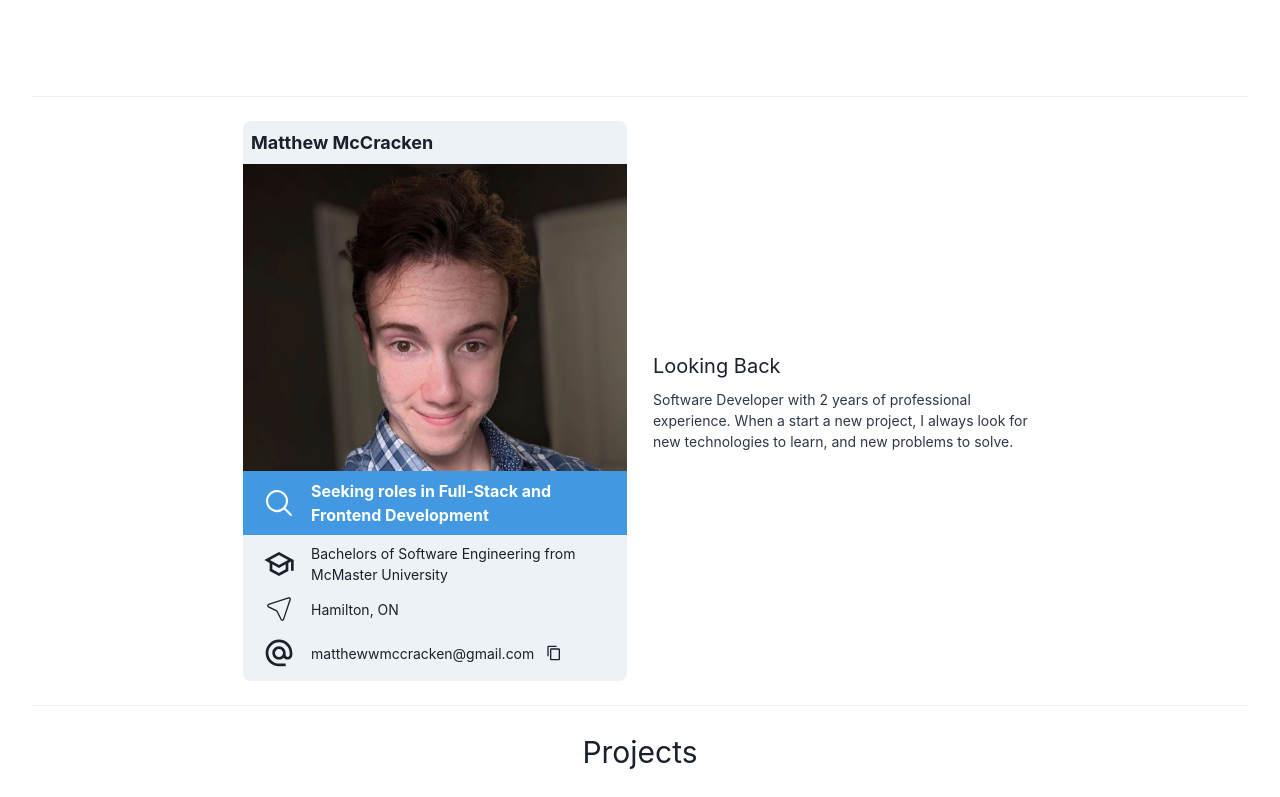
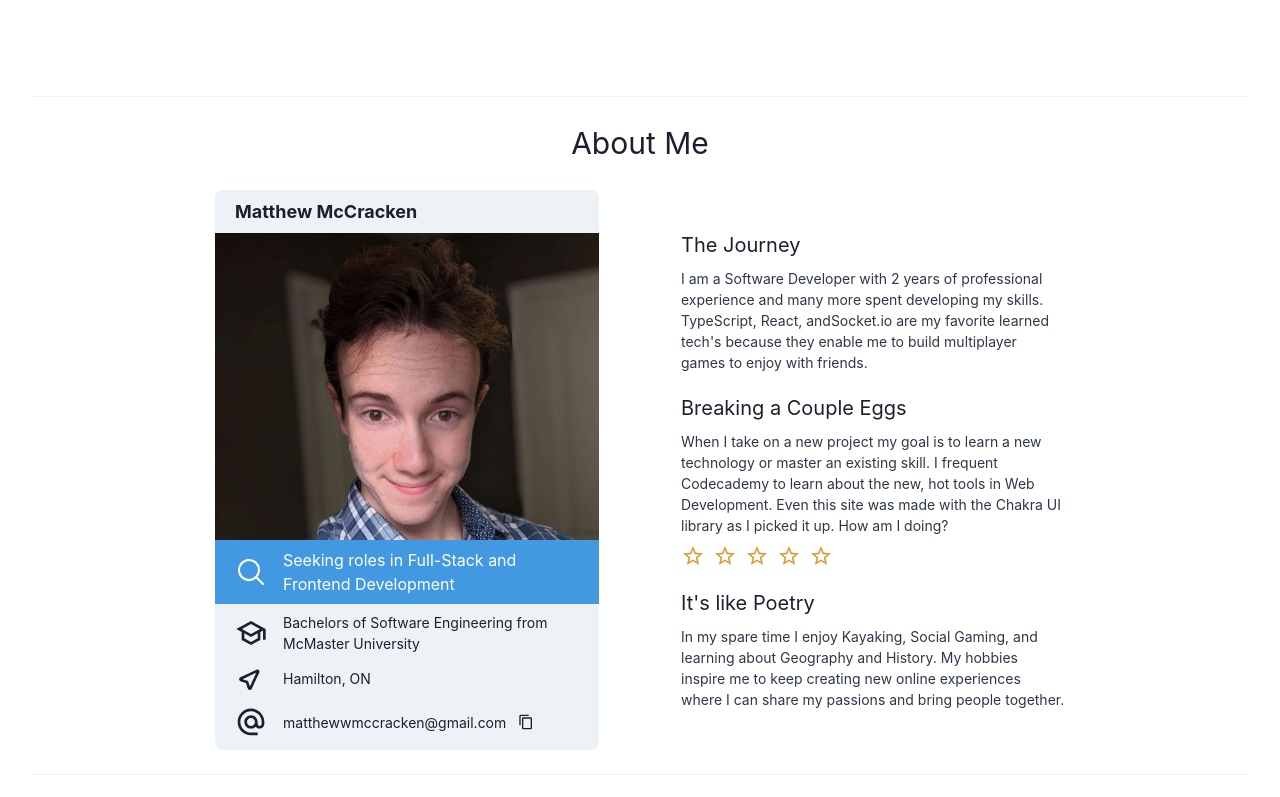
Before and after one commit to MatthewWMcC/Portfolio, a Next.js app: page / in a window 1280 px wide. Shown: the part 740-1537 px from the top of the page. Built offline with nearby package versions, Linux system fonts and the light colour scheme.

Commit message:
About me section fixed; added star rating

```diff
--- a/app/components/divider.tsx
+++ b/app/components/divider.tsx
@@ -1,4 +1,4 @@
-import { Box, Divider as ChakraDivider } from "@chakra-ui/react";
+import { Divider as ChakraDivider } from "@chakra-ui/react";
 
 export default function Divider() {
   return (
--- a/app/components/nav-bar.tsx
+++ b/app/components/nav-bar.tsx
@@ -15,8 +15,9 @@ import {
   useColorMode,
   useColorModeValue,
   useDisclosure,
+  useOutsideClick,
 } from "@chakra-ui/react";
-import { useMemo } from "react";
+import { useMemo, useRef } from "react";
 import IconSwitch from "./IconSwitch";
 import { IoMoon, IoSunny } from "react-icons/io5";
 
@@ -26,7 +27,17 @@ export default function NavBar() {
 
   const isLightMode = useMemo(() => colorMode === "light", [colorMode]);
 
-  const links = ["About", "Projects", "Passions", "Resume", "Connect"];
+  const links = ["About", "Projects", "Passions", "Connect", "Resume"];
+
+  const ref = useRef(null);
+  useOutsideClick({
+    ref: ref,
+    handler: () => {
+      if (isOpen) {
+        onToggle();
+      }
+    },
+  });
 
   const NavLink = (link: string) => {
     return (
@@ -106,7 +117,7 @@ export default function NavBar() {
           />
         </Flex>
       </Flex>
-      <Collapse in={isOpen} animateOpacity>
+      <Collapse in={isOpen} animateOpacity ref={ref}>
         <Stack
           bg={useColorModeValue("white", "gray.800")}
           p={4}
--- a/app/components/profile-card.tsx
+++ b/app/components/profile-card.tsx
@@ -1,7 +1,6 @@
 "use client";
 
 import {
-  AspectRatio,
   Box,
   Flex,
   Icon,
@@ -18,7 +17,7 @@ import {
   MdOutlineAlternateEmail,
   MdOutlineSchool,
 } from "react-icons/md";
-import { CiLocationArrow1 } from "react-icons/ci";
+import { TiLocationArrowOutline } from "react-icons/ti";
 
 export default function ProfileCard() {
   const { onCopy } = useClipboard("matthewwmccracken@gmail.com");
@@ -29,7 +28,7 @@ export default function ProfileCard() {
       maxW={"sm"}
       bg={useColorModeValue("gray.100", "gray.700")}
     >
-      <Box p={2}>
+      <Box px={5} py={2}>
         <Text fontSize="lg" fontWeight="bold">
           Matthew McCracken
         </Text>
@@ -44,7 +43,7 @@ export default function ProfileCard() {
         color={"white"}
       >
         <Icon as={HiMagnifyingGlass} h={8} w={8} />
-        <Text fontSize={{ base: "sm", sm: "md" }} fontWeight="bold">
+        <Text fontSize={{ base: "sm", sm: "md" }}>
           {"Seeking roles in Full-Stack and Frontend Development"}
         </Text>
       </Flex>
@@ -56,7 +55,7 @@ export default function ProfileCard() {
           </Text>
         </Flex>
         <Flex alignItems="center" gap={4}>
-          <Icon as={CiLocationArrow1} h={8} w={8} />
+          <Icon as={TiLocationArrowOutline} h={8} w={8} />
           <Text fontSize="sm">Hamilton, ON</Text>
         </Flex>
         <Flex alignItems="center" gap={4}>
--- /dev/null
+++ b/app/components/rating.tsx
@@ -0,0 +1,27 @@
+import { Flex, Icon, useColorModeValue } from "@chakra-ui/react";
+import { useState } from "react";
+import { MdStarOutline, MdStarRate } from "react-icons/md";
+
+export default function Rating() {
+  const [rating, setRating] = useState(-1);
+  const color = useColorModeValue("yellow.500", "yellow.400");
+
+  return (
+    <Flex gap={2}>
+      {Array(5)
+        .fill(0)
+        .map((_, i) => {
+          return (
+            <Icon
+              key={i}
+              as={rating >= i ? MdStarRate : MdStarOutline}
+              h={6}
+              w={6}
+              onClick={() => setRating(i)}
+              color={color}
+            />
+          );
+        })}
+    </Flex>
+  );
+}
--- a/app/page.tsx
+++ b/app/page.tsx
@@ -20,8 +20,6 @@ export default function Home() {
         <Divider />
         <Passions />
         <Divider />
-        <Resume />
-        <Divider />
         <Connect />
       </Container>
     </>
--- a/app/sections/about-me.tsx
+++ b/app/sections/about-me.tsx
@@ -2,32 +2,56 @@
 
 import { Box, Flex, Stack, Text, useColorModeValue } from "@chakra-ui/react";
 import ProfileCard from "../components/profile-card";
+import Rating from "../components/rating";
 
 export default function AboutMe() {
   return (
     <Flex align="center" direction="column">
       <Box id="About"></Box>
-      {/* <Text fontSize="3xl">About Me</Text>
-      <br></br> */}
+      <Text fontSize="3xl">About Me</Text>
+      <br></br>
       <Flex
         w={{ base: "100%" }}
-        maxW={{ base: "400px", sm: "600px", lg: "800px" }}
+        maxW="850px"
         align="center"
-        justify="space-around"
+        justify="space-between"
         direction={{ base: "column", md: "row" }}
-        gap={5}
+        gap={10}
       >
         <ProfileCard />
-        <Stack minW={"3xs"} maxW={"sm"}>
+        <Stack minW={"3xs"} maxW={"sm"} gap={5}>
           <Stack>
-            <Text fontSize={"xl"}>Looking Back</Text>
+            <Text fontSize={"xl"}>The Journey</Text>
             <Text
               fontSize={"sm"}
               color={useColorModeValue("gray.700", "gray.400")}
             >
-              Software Developer with 2 years of professional experience. When a
-              start a new project, I always look for new technologies to learn,
-              and new problems to solve.
+              {
+                "I am a Software Developer with 2 years of professional experience and many more spent developing my skills. TypeScript, React, andSocket.io are my favorite learned tech's because they enable me to build multiplayer games to enjoy with friends."
+              }
+            </Text>
+          </Stack>
+          <Stack>
+            <Text fontSize={"xl"}>{"Breaking a Couple Eggs"}</Text>
+            <Text
+              fontSize={"sm"}
+              color={useColorModeValue("gray.700", "gray.400")}
+            >
+              {
+                "When I take on a new project my goal is to learn a new technology or master an existing skill. I frequent Codecademy to learn about the new, hot tools in Web Development. Even this site was made with the Chakra UI library as I picked it up. How am I doing?"
+              }
+            </Text>
+            <Rating />
+          </Stack>
+          <Stack>
+            <Text fontSize={"xl"}>{"It's like Poetry"}</Text>
+            <Text
+              fontSize={"sm"}
+              color={useColorModeValue("gray.700", "gray.400")}
+            >
+              {
+                "In my spare time I enjoy Kayaking, Social Gaming, and learning about Geography and History. My hobbies inspire me to keep creating new online experiences where I can share my passions and bring people together."
+              }
             </Text>
           </Stack>
         </Stack>
--- a/app/sections/connect.tsx
+++ b/app/sections/connect.tsx
@@ -59,7 +59,7 @@ export default function Connect() {
           <LinkButton
             text={"GitHub"}
             icon={FaGithub}
-            href={"https://github.com/MatthewWMcC/GeoPro"}
+            href={"https://github.com/MatthewWMcC"}
             colorScheme={"negative"}
           />
           <LinkButton
@@ -82,7 +82,6 @@ export default function Connect() {
           />
         </Stack>
       </Grid>
-      <Box position="absolute" w={1} bg={"black"}></Box>
     </Flex>
   );
 }
--- a/app/sections/resume.tsx
+++ b/app/sections/resume.tsx
@@ -1,9 +1,16 @@
-import { Box, Flex, Text } from "@chakra-ui/react";
+"use client";
+
+import { Box, Flex, Text, chakra } from "@chakra-ui/react";
 
 export default function Resume() {
   return (
-    <Flex align="center" direction="column">
+    <Flex align="center" direction="column" h="calc(100vh - 80px)" width="100%">
       <Text fontSize="3xl">My Resume</Text>
+      <chakra.iframe
+        height={"100%"}
+        width="100%"
+        src="./Matthew-McCracken-Resume.pdf"
+      ></chakra.iframe>
     </Flex>
   );
 }
```
Also changed, not shown: app/components/gallery.tsx (+1 -1 lines), 1 other file (tests, documents, lock files or other folders).
